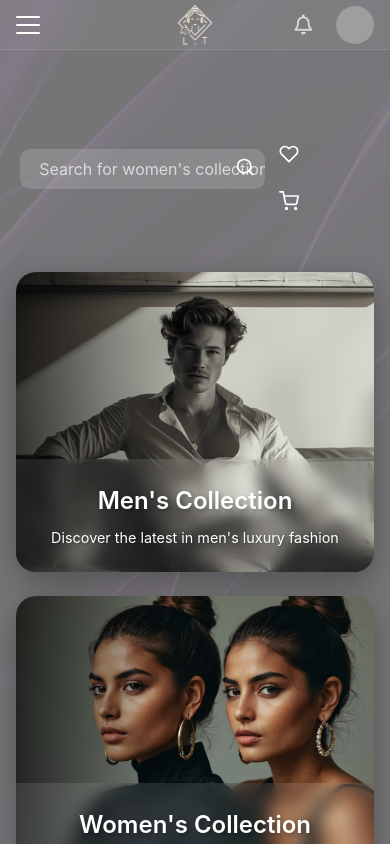
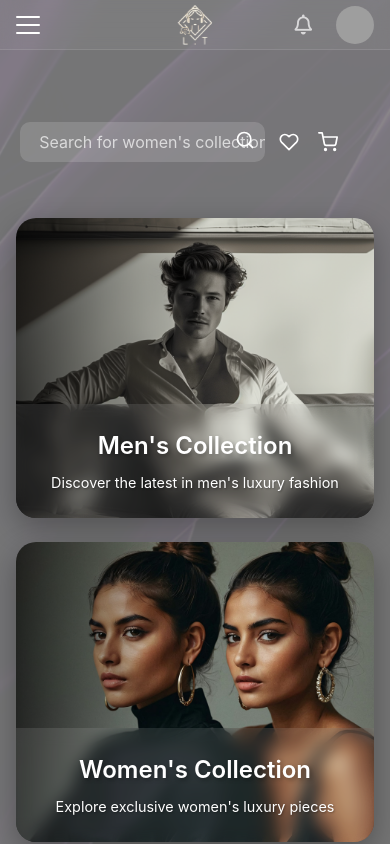
Before and after one commit to luxuryintaste-LIT/lit-ecommerce-backend, a React (Vite) app: page / in a window 390 px wide. Shown: the top 844 px of the page. Built offline with nearby package versions, Linux system fonts and the light colour scheme; grey boxes are pictures that could not be loaded.

Commit message:
fixed the issue

```diff
--- a/src/components/SearchBar.jsx
+++ b/src/components/SearchBar.jsx
@@ -19,7 +19,7 @@ const SearchBar = () => {
             </svg>
           </button>
         </div>
-        <div className="action-buttons">
+        <div className="action-buttons-search">
           <Link to="/wishlist" className="action-button">
             <svg xmlns="http://www.w3.org/2000/svg" width="24" height="24" viewBox="0 0 24 24" fill="none" stroke="currentColor" strokeWidth="2" strokeLinecap="round" strokeLinejoin="round">
               <path d="M20.84 4.61a5.5 5.5 0 0 0-7.78 0L12 5.67l-1.06-1.06a5.5 5.5 0 0 0-7.78 7.78l1.06 1.06L12 21.23l7.78-7.78 1.06-1.06a5.5 5.5 0 0 0 0-7.78z"></path>
--- a/src/styles/SearchBar.css
+++ b/src/styles/SearchBar.css
@@ -74,7 +74,7 @@
   color: var(--primary-color);
 }
 
-.action-buttons {
+.action-buttons-search {
   display: flex;
   align-items: center;
   gap: 1rem;
@@ -125,7 +125,7 @@
     padding: 0.6rem 0.8rem;
   }
 
-  .action-buttons {
+  .action-buttons-search {
     gap: 0.5rem;
     display: flex;
     flex-shrink: 0;
@@ -168,7 +168,7 @@
     padding: 0.5rem 0.6rem;
   }
 
-  .action-buttons {
+  .action-buttons-search {
     display: flex;
     gap: 0.5rem;
     flex-shrink: 0;
```
